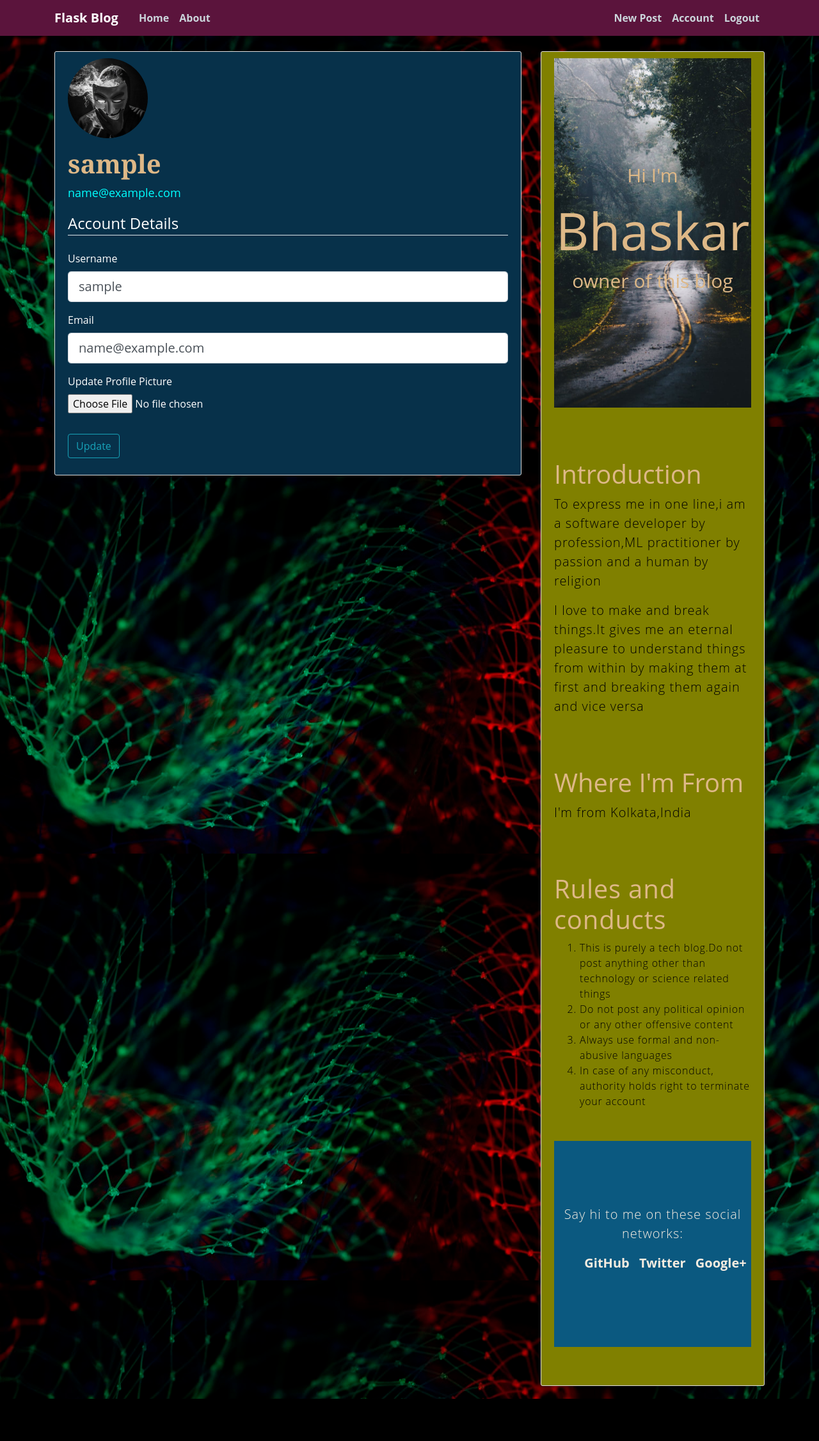
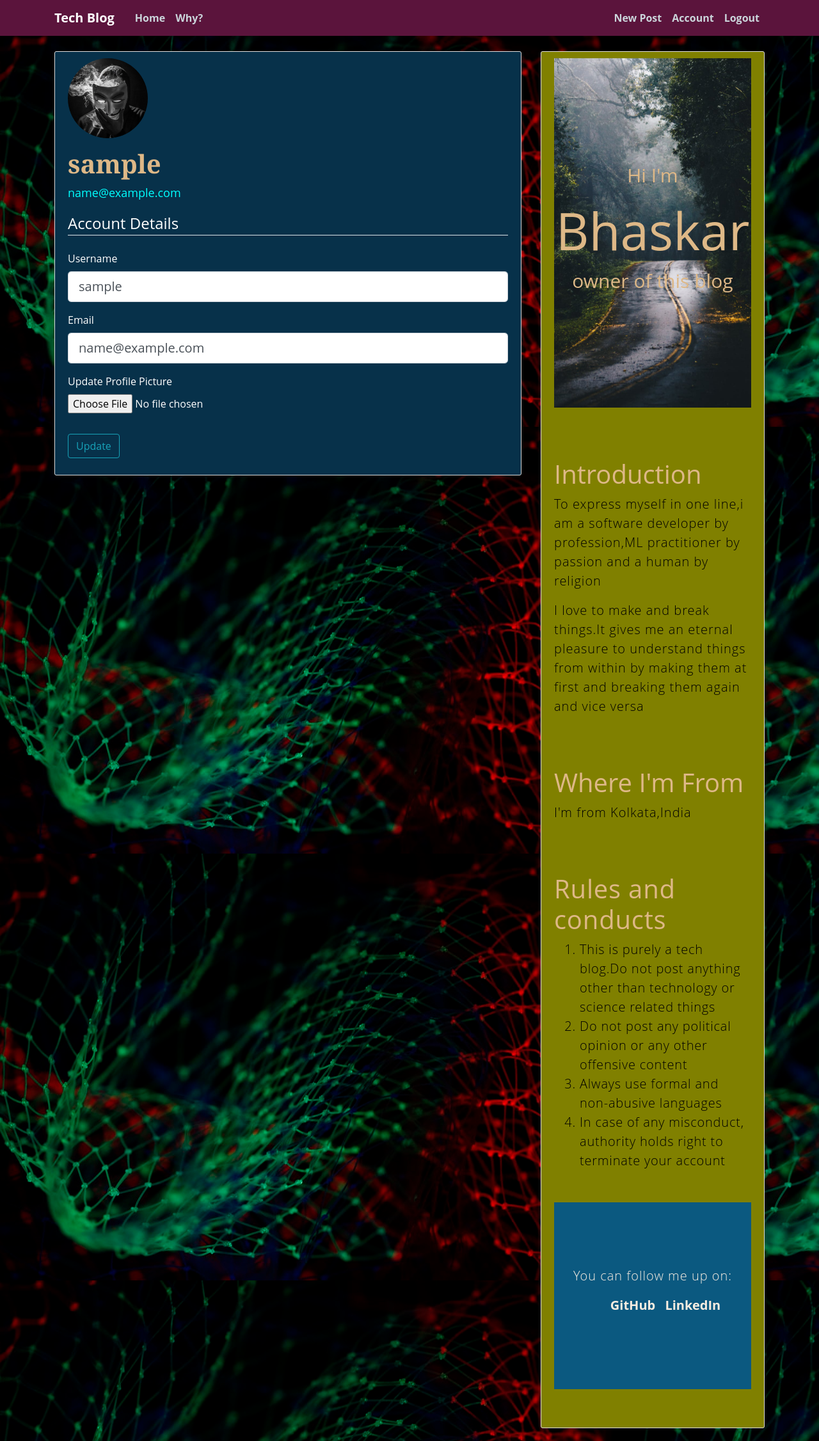
Before and after one commit to BKD471/flaskproject, a Flask app: page /account in a window 1280 px wide. Shown: the whole page at 64% size. Before the commit the page ends 2186 px from the top, so only its background shows below. Run offline with Flask 2, Linux system fonts and the light colour scheme; the visitor is signed in with stand-in values (Sample User, id 1); data comes from the database, SQL or seed files in the repository; some libraries are stand-ins or nearby versions.

Commit message:
blueprint1

```diff
--- a/flaskblog/main/routes.py
+++ b/flaskblog/main/routes.py
@@ -10,6 +10,6 @@ def home():
     posts=Post.query.order_by(Post.date_posted.desc()).paginate(page=page,per_page=5)
     return render_template('home.html',posts=posts)
 
-@main.route('/about')
-def about():
-    return render_template('about.html',title='about blogs')
+@main.route('/why')
+def why():
+    return render_template('why.html',title='about blogs')
--- a/flaskblog/static/main.css
+++ b/flaskblog/static/main.css
@@ -195,7 +195,7 @@ body {
 
 .questions-section > h2 {
     font-family: "Gentium Book Basic", Georgia, serif;
-    font-size: 1.2em;
+    font-size: 1.5em;
     font-weight: bold;
     /* Layout */
     margin: 2em 0 1em 0;
@@ -286,7 +286,7 @@ h2 {
 }
 a {
     font-weight: bold;
-    text-align: left;
+    left:-5000px;
     text-decoration: none;
 
     color: #F7EDE1;
--- a/flaskblog/templates/layout.html
+++ b/flaskblog/templates/layout.html
@@ -2,33 +2,38 @@
 <html lang="en">
 
 <head>
+  <link rel="shortcut icon" href="favicon.ico" type="image/x-icon">
+<link rel="icon" href="favicon.ico" type="image/x-icon">
+
     <meta charset="utf-8">
     <meta name="viewport" content="width=device-width, initial-scale=1, shrink-to-fit=no">
 
     <!-- Bootstrap CSS -->
     <link rel="stylesheet" href="https://maxcdn.bootstrapcdn.com/bootstrap/4.0.0/css/bootstrap.min.css" integrity="sha384-Gn5384xqQ1aoWXA+058RXPxPg6fy4IWvTNh0E263XmFcJlSAwiGgFAW/dAiS6JXm" crossorigin="anonymous">
     <link rel="stylesheet" type="text/css" href="{{url_for('static',filename='main.css')}}">
-    {% if title %}
-    <title>Flask Blog -{{title}}</title>
-    {% else %}
-    <title>Flask Blog</title>
-    {% endif %}
+
 </head>
+{% if title %}
+<title>Tech Blog -{{title}}</title>
 
+{% else %}
+<title>Tech Blog</title>
+
+{% endif %}
 <body>
     <header class="site-header">
         <!-- #91414b; -->
         <nav class="navbar navbar-expand-md navbar-dark fixed-top" style="background-color:#5b143c">
             <!-- <nav class="navbar navbar-expand-md navbar-dark bg-steel fixed-top"> -->
             <div class="container">
-            <a class="navbar-brand mr-4" href="/">Flask Blog</a>
+            <a class="navbar-brand mr-4" href="/">Tech Blog</a>
             <button class="navbar-toggler" type="button" data-toggle="collapse" data-target="#navbarToggle" aria-controls="navbarToggle" aria-expanded="false" aria-label="Toggle navigation">
               <span class="navbar-toggler-icon"></span>
             </button>
             <div class="collapse navbar-collapse" id="navbarToggle">
               <div class="navbar-nav mr-auto">
                 <a class="nav-item nav-link" href="{{url_for('main.home')}}">Home</a>
-                <a class="nav-item nav-link" href="{{url_for('main.about')}}">About</a>
+                <a class="nav-item nav-link" href="{{url_for('main.why')}}">Why?</a>
               </div>
               <!-- Navbar Right Side -->
               <div class="navbar-nav">
@@ -69,7 +74,7 @@
               </header>
               <section class="introduction-section">
                   <h1>Introduction</h1>
-                  <p>To express me in one line,i am a software developer by profession,ML practitioner by passion and a human by religion</p>
+                  <p>To express myself in one line,i am a software developer by profession,ML practitioner by passion and a human by religion</p>
                   <p>I love to make and break things.It gives me an eternal pleasure to understand things from within by making them at first and breaking them again and vice versa</p>
               </section>
               <section class="location-section">
@@ -78,7 +83,7 @@
               </section>
               <section class="questions-section">
                   <h1>Rules and conducts</h1>
-                  <ol class='rule' style="color:#000000">
+                  <ol style="color:#000000;font-size:20px;" >
                     <li>This is purely a tech blog.Do not post anything other than technology or science related things</li>
                     <li>Do not post any political opinion or any other offensive content</li>
                     <li>Always use formal and non-abusive languages</li>
@@ -88,11 +93,11 @@
                 </section>
 
               <footer class="content-footer">
-                  <p>Say hi to me on these social networks:</p>
+                  <p>You can follow me up on:</p>
                   <ul class="social">
-                      <li><a class="css-is-deranged" href="_INSERT_GITHUB_URL_HERE_">GitHub</a></li>
-                      <li><a class="css-is-deranged" href="_INSERT_TWITTER_URL_HERE_">Twitter</a></li>
-                      <li><a class="css-is-deranged" href="_INSERT_GOOGLE+_URL_HERE_">Google+</a></li>
+                      <li><a class="css-is-deranged " href="https://github.com/BKD471" target="_blank">GitHub</a></li>
+                      <li><a class="css-is-deranged " href="https://www.linkedin.com/in/bhaskar-kumar-das-64019a168/" target="_blank">LinkedIn</a></li>
+
                   </ul>
 
               </footer>
--- a/why.html
+++ /dev/null
@@ -1,4 +0,0 @@
-<p>Well we all know the importance of social-media in today's day and age
-    Era of Tv,hardcopy newspaper is over.Almost the entire audience is shifting towards this digital form mass-communication.It is estimated that by 2030 over 4 billion of world population will migrate over internet</p>
-    <p>In such a scenario,roles of Fb,twitter and all such social sites will become very crucial </p>
-     <p>But unfortunately,we have witnessed both Fb and twitter of abusing their powers by terminating the account of former President of US and also blocking the account of Chinese embassy in US</p>
```
Also changed, not shown: flaskblog/templates/why.html (renamed from flaskblog/templates/about.html, +6 -3 lines), flaskblog/templates/favicon.ico (added).
